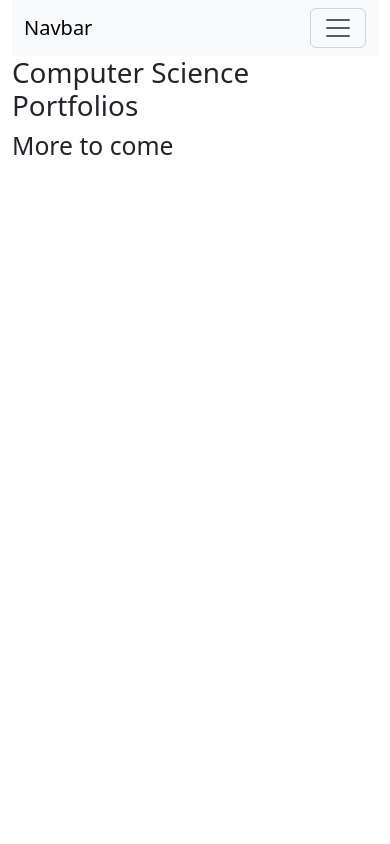
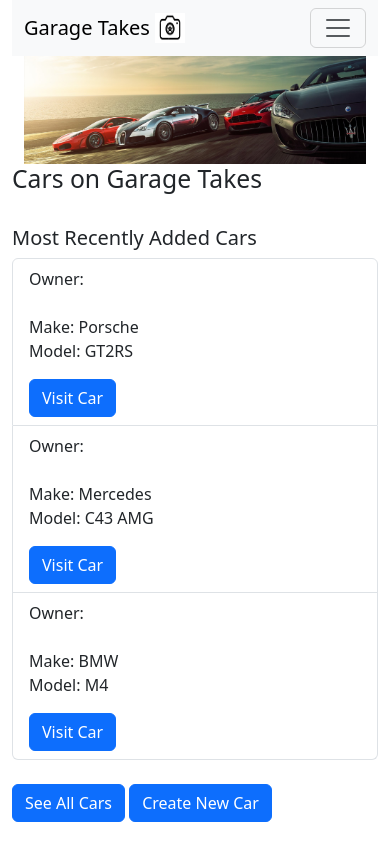
Before and after one commit to Oscar2060/FinalProject, a Django app: page / in a window 390 px wide. Run offline with Django 4.2, Linux system fonts and the light colour scheme; data comes from the database, SQL or seed files in the repository; both versions use the stored data as it was after the commit; some libraries are stand-ins or nearby versions.

Commit message:
just need to customize app a little, fix logo, and add accessibility

```diff
--- a/final_app/models.py
+++ b/final_app/models.py
@@ -5,6 +5,7 @@
 
 class Car(models.Model):
 
+    owner = models.CharField(max_length=200)
     make = models.CharField(max_length=200)
     model = models.CharField(max_length=200)
     year = models.CharField(max_length=200)
--- a/final_app/templates/final_app/base_template.html
+++ b/final_app/templates/final_app/base_template.html
@@ -1,3 +1,4 @@
+{% load static %}
 <!DOCTYPE html>
 <html lang="en">
 <head>
@@ -6,6 +7,9 @@
 <meta name="viewport" content="width=device-width, initial-scale=1" />
 <title>Bootstrap demo</title>
 <link href="https://cdn.jsdelivr.net/npm/bootstrap@5.3.1/dist/css/bootstrap.min.css" rel="stylesheet" integrity="sha384-4bw+/aepP/YC94hEpVNVgiZdgIC5+VKNBQNGCHeKRQN+PtmoHDEXuppvnDJzQIu9" crossorigin="anonymous" />
+{% load bootstrap5 %}
+{% bootstrap_css %}
+{% bootstrap_javascript %}
 </head>
 
 <body>
@@ -13,7 +17,9 @@
 <!-- Navbar -->
 <nav class="navbar navbar-expand-lg bg-body-tertiary">
 <div class="container-fluid">
-<a class="navbar-brand" href="#">Navbar</a>
+<a class="navbar-brand" href={% url 'home_page' %}>Garage Takes
+    <img src="images/car-camera.jpg" width="30" height="30" class="d-inline-block align-top">
+</a>
 <button class="navbar-toggler" type="button" data-bs-toggle="collapse" data-bs-target="#navbarNav" aria-controls="navbarNav" aria-expanded="false" aria-label="Toggle navigation"><span class="navbar-toggler-icon"></span></button>
 <div class="collapse navbar-collapse" id="navbarNav">
 <ul class="navbar-nav">
@@ -21,10 +27,10 @@
 <a class="nav-link active" aria-current="page" href="{% url 'home_page' %}">Home</a>
 </li>
 <li class="nav-item">
-<a class="nav-link" href="#">Menu 1</a>
+<a class="nav-link active" href="{% url 'cars' %}">Cars</a>
 </li>
 <li class="nav-item">
-<a class="nav-link" href="#">Menu 2</a>
+<a class="nav-link active" href="#">Account</a>
 </li>
 </ul>
 </div>
--- a/final_app/templates/final_app/homepage.html
+++ b/final_app/templates/final_app/homepage.html
@@ -3,8 +3,29 @@
 
 <!-- Replace block content in base_template.html -->
 {% block content %}
-<h1>Computer Science Portfolios</h1>
+{% load static %}
 
-<h2>More to come</h2>
+<div class="container">
+    <div class="col-md-16 px-0">
+        <img src="{% static 'images/super_sports_cars-HD.jpg' %}" class="img-fluid">
+    </div>
+</div>
+<h2>Cars on Garage Takes</h2>
+<br>
+<h5>Most Recently Added Cars</h5>
+<ul class="list-group">
+{% for car in homepage_cars %}
+<li class="list-group-item">Owner: {{ car.owner }}
+<p><br>Make: {{ car.make }} <br>
+Model: {{ car.model }}</p>
+<a class="btn btn-primary" href="{{ car.get_absolute_url }}" role="button">Visit Car</a>
+</li>
+{% endfor %}
+</ul>
+
+<br>
+<a class="btn btn-primary" href="{% url 'cars' %}" role="button">See All Cars</a>
+<a class="btn btn-primary" href="{% url 'create_car' %}" role="button">Create New Car</a>
+
 
 {% endblock %}
--- a/final_app/urls.py
+++ b/final_app/urls.py
@@ -7,5 +7,10 @@
 # views.index is the function defined in views.py
 # name='index' parameter is to dynamically create url
 # example in html <a href="{% url 'index' %}">Home</a>.
-path('', views.homepage, name='home_page'),
+path('', views.homepage, name= 'home_page'),
+path('cars/', views.CarListView.as_view(), name= 'cars'),
+path('car/<int:pk>', views.CarDetailView.as_view(), name= 'car-detail'),
+path('create_car/', views.createCar, name= 'create_car'),
+path('car/<int:pk>/edit_car', views.editCar, name= 'edit_car'),
+path('car/<int:pk>/delete_car', views.deleteCar, name= 'delete_car'),
 ]
--- a/final_app/views.py
+++ b/final_app/views.py
@@ -1,8 +1,42 @@
-from django.shortcuts import render
-from django.http import HttpResponse
+from django.shortcuts import render, redirect, get_object_or_404
+from django.http import HttpResponse, HttpResponseRedirect
+from django.views import generic
+from final_app.models import Car
+from .forms import CarForm
 
 # Create your views here.
 def homepage(request):
 
-# Render the HTML template index.html with the data in the context variable.
-   return render( request, 'final_app/homepage.html' )
+   # Render the HTML template index.html with the data in the context variable.
+   homepage_cars = Car.objects.order_by('-id')[:3]
+   return render( request, 'final_app/homepage.html', { 'homepage_cars':homepage_cars })
+
+def createCar(request):
+
+   form = CarForm(request.POST or None)
+   if form.is_valid():
+      form.save()
+      return redirect('home_page')
+   return render(request, 'final_app/car_form.html', {'form':form})
+
+def editCar(request, pk):
+
+   car = get_object_or_404(Car, pk=pk)
+   form = CarForm(request.POST or None, instance = car)
+   if form.is_valid():
+      form.save()
+      return redirect('car-detail', pk)
+   return render(request, 'final_app/car_form.html', {'form':form})
+
+def deleteCar(request, pk):
+
+   car = get_object_or_404(Car, pk=pk)
+   if request.method=='POST':
+      car.delete()
+      return redirect('home_page')
+   return render(request, 'final_app/delete_car.html', {'car':car})
+
+class CarListView(generic.ListView):
+   model = Car
+class CarDetailView(generic.DetailView):
+   model = Car
--- a/final_project/settings.py
+++ b/final_project/settings.py
@@ -40,6 +40,7 @@
     'django.contrib.messages',
     'django.contrib.staticfiles',
     'final_app',
+    'bootstrap5',
 ]
 
 # Add support for authenticating users
```
Also changed, not shown: final_app/forms.py (added, +7 -0 lines), final_app/templates/final_app/car_detail.html (added, +14 -0 lines), final_app/templates/final_app/car_form.html (added, +16 -0 lines), final_app/templates/final_app/car_list.html (added, +16 -0 lines), final_app/templates/final_app/delete_car.html (added, +16 -0 lines), db.sqlite3, final_app/migrations/0002_car_owner.py (added), static/images/car-camera.jpg (added), static/images/super_sports_cars-HD.jpg (added).
